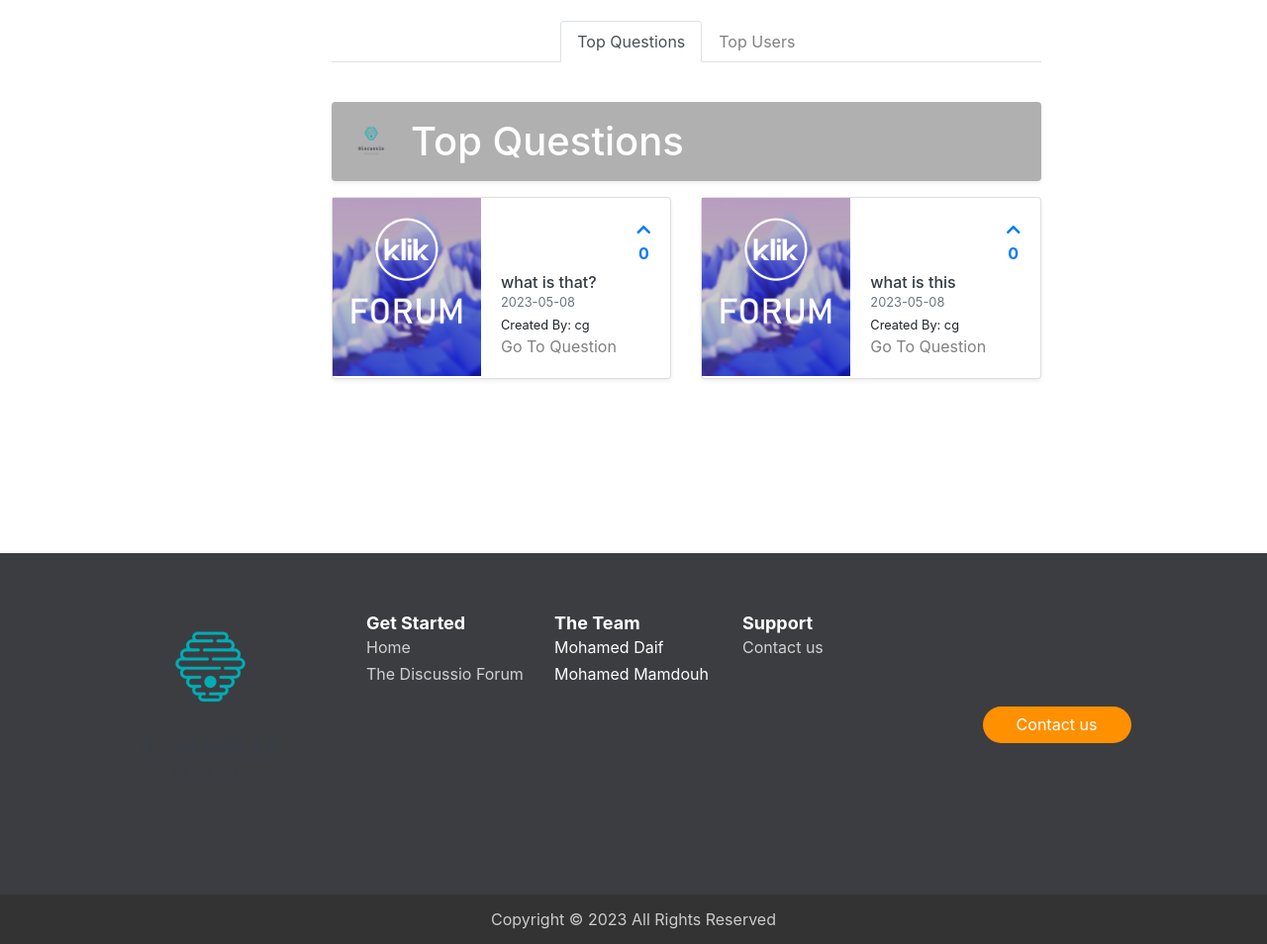
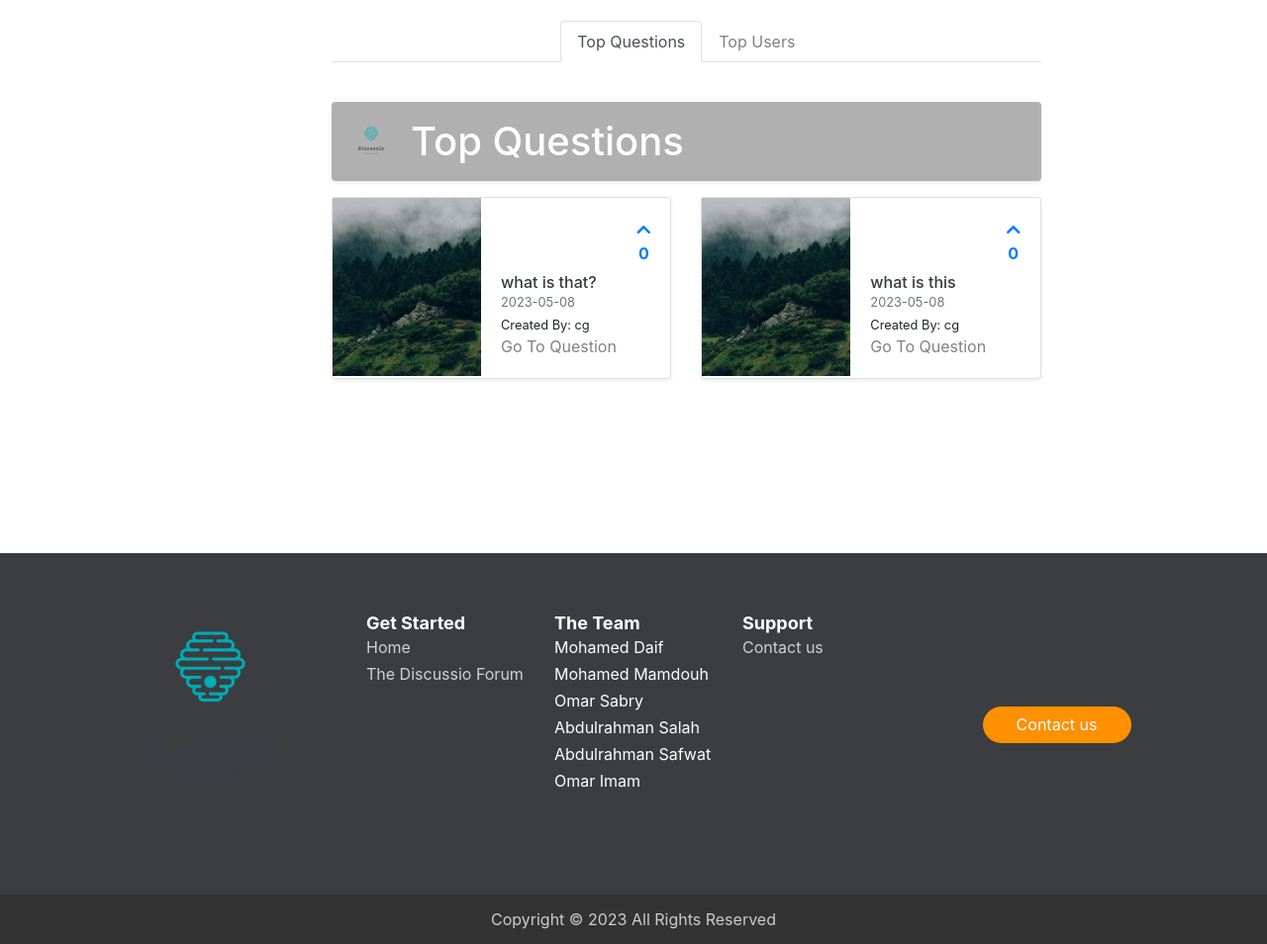
Before and after one commit to CGUltimateno/FCAIH-QAW, a PHP site: page /index.php in a window 1280 px wide. Shown: the part 539-1493 px from the top of the page at 99% size. Run offline with PHP 8.4, Linux system fonts and the light colour scheme; a user stored in the database is signed in; data comes from the database, SQL or seed files in the repository; some libraries are stand-ins or nearby versions.

Commit message:
More Bug Fixes

```diff
--- a/inc/footer.php
+++ b/inc/footer.php
@@ -18,8 +18,10 @@
                     <ul>
                         <li><a href="#"></a><?= __('Mohamed Daif')?></li>
                         <li><a href="#"></a><?= __('Mohamed Mamdouh')?></li>
-                        <li><a href="_klik creators/klik_anas-kamal.php"></a></li>
-                        <li><a href="_klik creators/klik_ubaid.php"></a></li>
+                        <li><a href="#"></a><?= __('Omar Sabry')?></li>
+                        <li><a href=""></a><?= __('Abdulrahman Salah')?></li>
+                        <li><a href=""></a><?= __('Abdulrahman Safwat')?></li>
+                        <li><a href=""></a><?= __('Omar Imam')?></li>
                     </ul>
                 </div>
                 <div class="col-sm-2">
--- a/posts.php
+++ b/posts.php
@@ -214,7 +214,7 @@ else
                 $sql = "select * from answers a, users u "
                         . "where a.question_id=? "
                         . "and a.user_id=u.id "
-                        . "order by a.id;";
+                        . "order by a.answer_id;";
                 $stmt = mysqli_stmt_init($db);
 
                 if (!mysqli_stmt_prepare($stmt, $sql))
```
Also changed, not shown: image/forum-cover.png, image/logo.gif (deleted).
